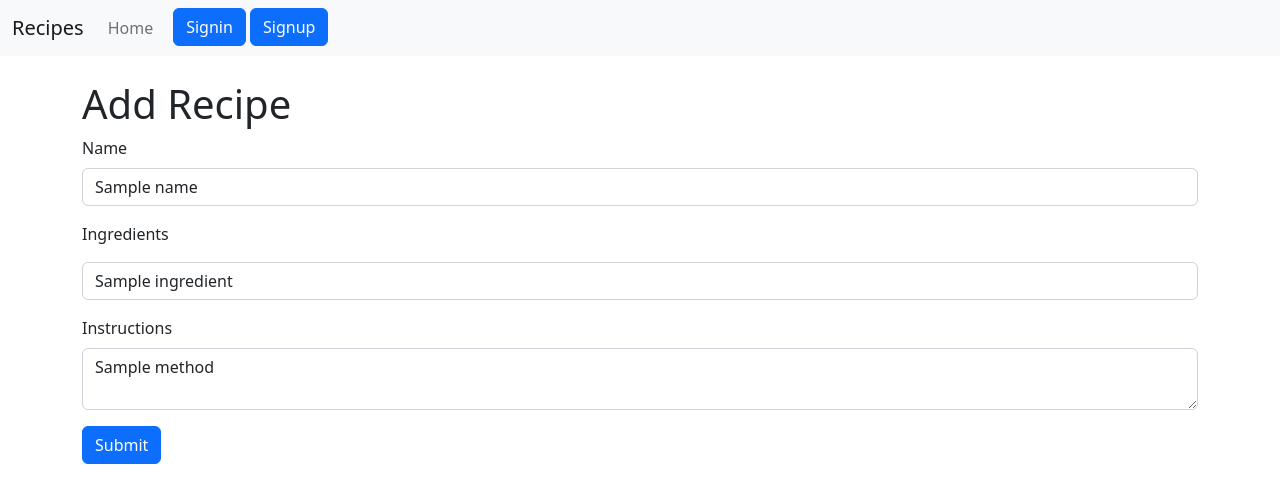
After one commit to Sadeeed/flask-recipe, a Flask app: template apps/main/templates/main/edit_recipe.html in a window 1280 px wide. The commit adds this page. Shown: the top 503 px of the page. Run offline with Flask 2, Linux system fonts and the light colour scheme; tables that the repository leaves empty hold one stand-in row (values such as "Sample post"); the template is opened without the code that fills it: values that come from a table or form of the project are taken from there, most other values are stand-ins (such as "Sample title", 1, 10 or a date in 2020).

Commit message:
:package: add edit recipe functionality

```diff
--- /dev/null
+++ b/apps/main/templates/main/edit_recipe.html
@@ -0,0 +1,40 @@
+{% extends 'layouts/base.html' %}
+
+{% block content %}
+    <div class="mt-4">
+        <h1>Add Recipe</h1>
+        <form method="POST">
+            <div class="mb-3">
+                <label for="name" class="form-label">Name</label>
+                <input type="text" class="form-control" id="name" name="name" value="{{ name }}">
+            </div>
+            <div class="mb-3" id="ingredient-list">
+                <p>Ingredients</p>
+                {% for ingredient in ingredients %}
+                    <input type="text" class="form-control mt-1" id="ingr-{{ loop.index0 }}" name="ingr-{{ loop.index0 }}" placeholder="Ingredient {{ loop.index }}" value="{{ ingredient.name }}">
+                {% endfor %}
+            </div>
+            <div class="mb-3">
+                <label for="method" class="form-label">Instructions</label>
+                <textarea class="form-control" id="method" name="method">{{ method }}</textarea>
+            </div>
+            <button class="btn btn-primary">Submit</button>
+        </form>
+    </div>
+{% endblock %}
+
+{#{% block extraJs %}#}
+{#    <script>#}
+{#        let ingredient_count = 1#}
+{#        const addIngredient = () => {#}
+{#            let ingredient_list = document.getElementById('ingredient-list')#}
+{#            let new_ingredient_input = `<input type="text" class="form-control mt-1" id="ingr-${ingredient_count}" name="ingr-${ingredient_count}" placeholder="Ingredient ${ingredient_count+1}">`#}
+{#            ingredient_count += 1#}
+{##}
+{#let span = document.createElement('span')#}
+{#span.innerHTML = new_ingredient_input#}
+{#ingredient_list.insertAdjacentElement("beforeend", span)#}
+{#            ingredient_list.insertAdjacentHTML("beforeend", new_ingredient_input)#}
+{#        }#}
+{#    </script>#}
+{#{% endblock %}#}
--- a/apps/main/templates/main/recipe.html
+++ b/apps/main/templates/main/recipe.html
@@ -2,7 +2,6 @@
 
 {% block content %}
     <div class="container mt-5">
-        <a class="btn btn-danger mb-1" href="{{ url_for('main.del_recipe', recipe_id=id) }}">Delete</a>
         <div class="card">
             <h5 class="card-header text-center">{{ name }}</h5>
             <div class="card-body">
@@ -16,5 +15,7 @@
                 <p class="card-text">{{ method }}</p>
             </div>
         </div>
+        <a class="btn btn-success mt-1" href="{{ url_for('main.edit_recipe', recipe_id=id) }}">Edit</a>
+        <a class="btn btn-danger mt-1" href="{{ url_for('main.del_recipe', recipe_id=id) }}">Delete</a>
     </div>
 {% endblock %}
```
Also changed, not shown: apps/main/views.py (+31 -2 lines).
